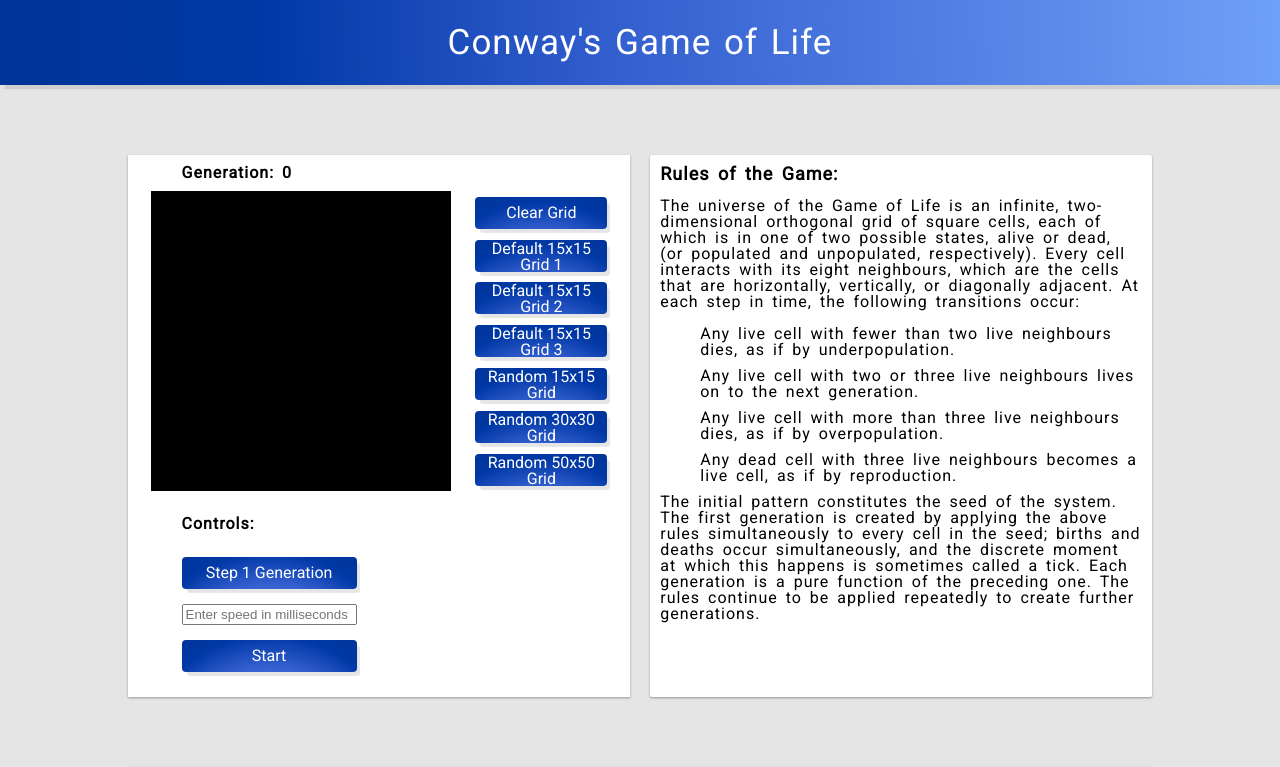
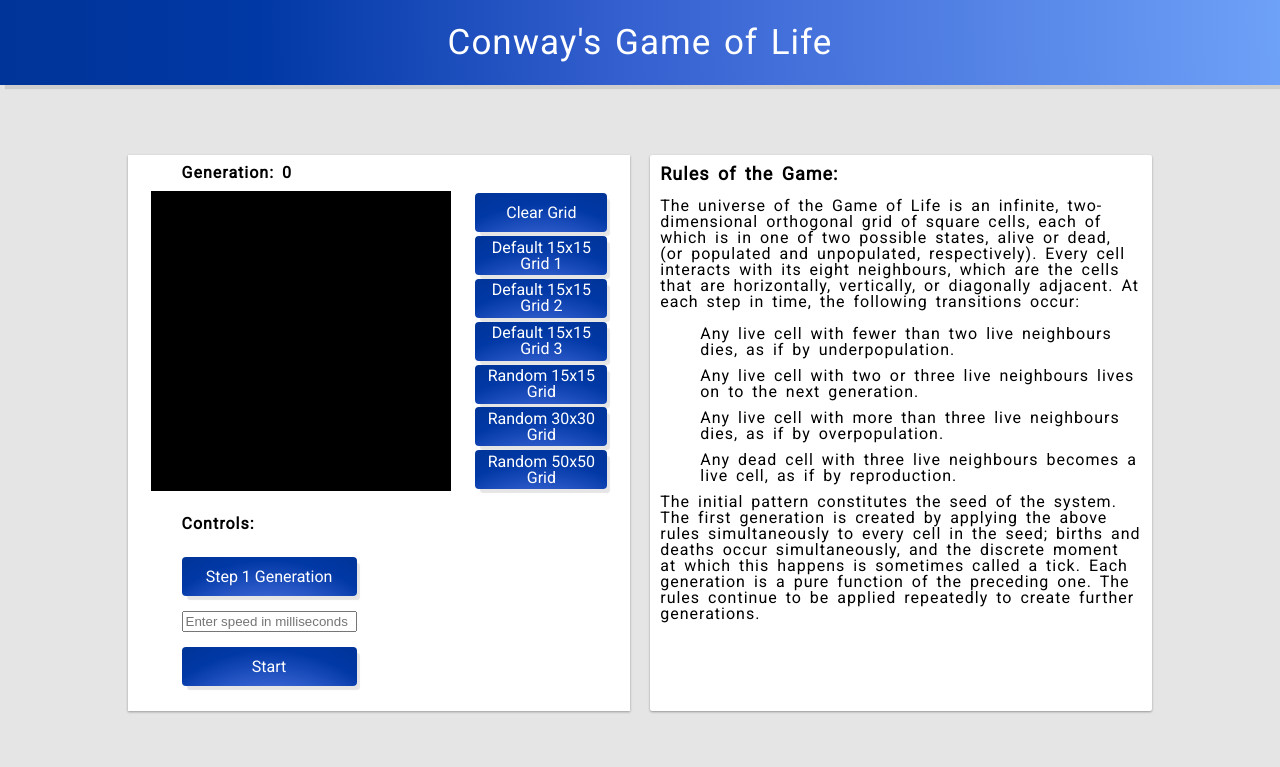
Before and after one commit to Jordan-Stoddard/Conways-Game-Of-Life, a React (Create React App) app: page / in a window 1280 px wide. Shown: the top 767 px of the page. Built offline with nearby package versions, Linux system fonts and the light colour scheme.

Commit message:
change button style

```diff
--- a/src/styles/reset.scss
+++ b/src/styles/reset.scss
@@ -163,7 +163,7 @@ button {
   color: #fff;
   box-shadow: 4px 5px 1px -1px rgba(0,0,0,.1);
   border-radius: 4px;
-  height: 32px;
+  height: 39px;
   width: 132px;
   padding: none;
   cursor: pointer;
```
